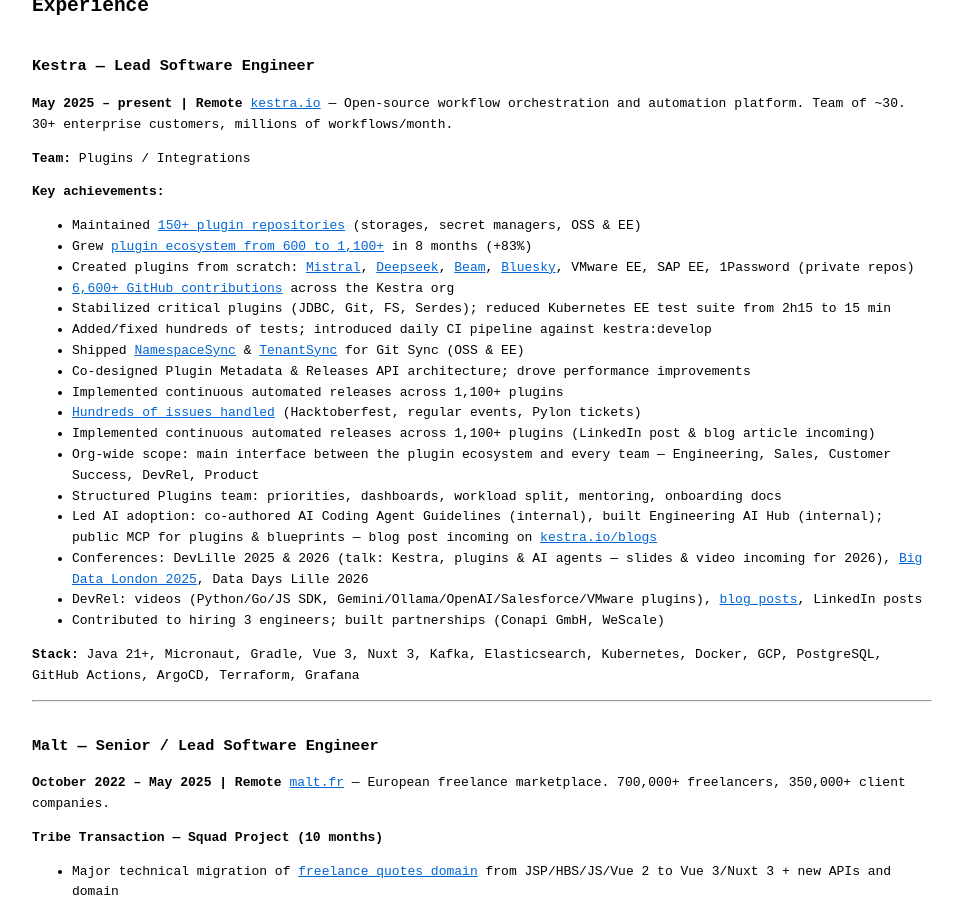
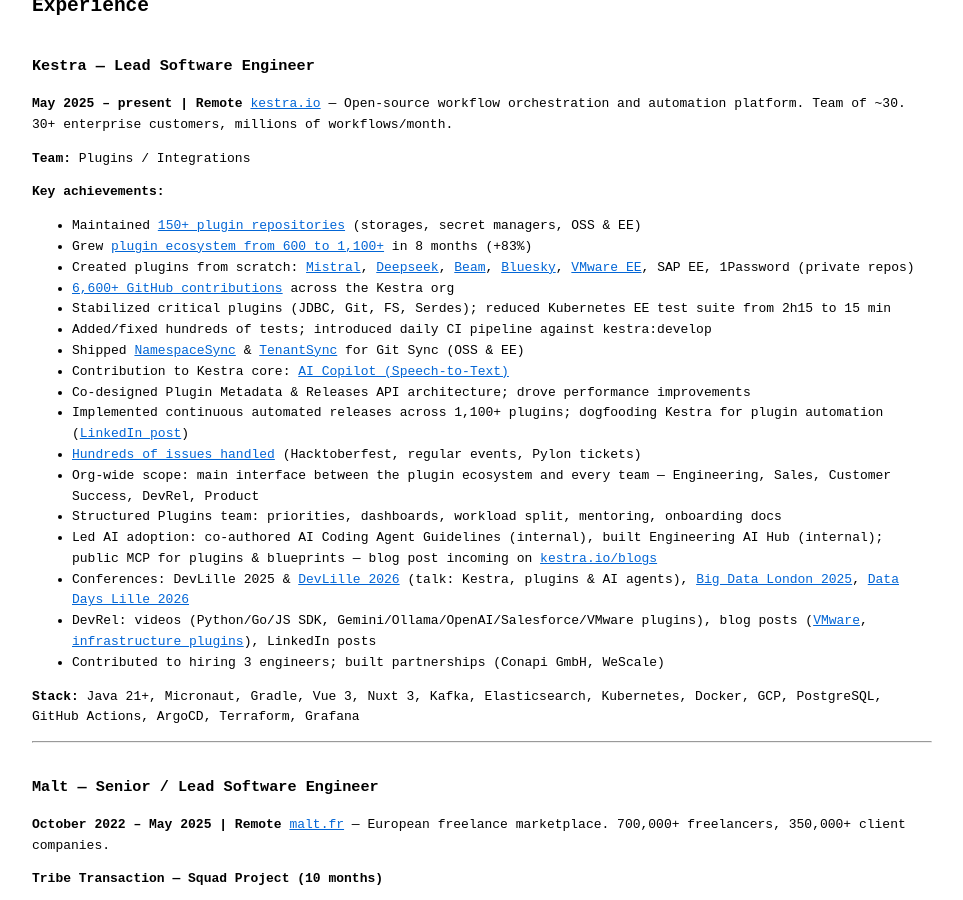
Before and after one commit to fdelbrayelle/fdelbrayelle.github.io, a Jekyll site: the page built from cv.md, in a window 1280 px wide and 900 px high, scrolled down 832 px. Shown: the whole window, without its empty margins (158-1121 px from the left). Built offline with Jekyll 4.4.1, drawn with Linux system fonts in a browser that asks for light colours.

Commit message:
feat(cv): add links for DevLille26, DataDays, AI Copilot, VMware/infra blogs, dogfood post

```diff
--- a/_config.yml
+++ b/_config.yml
@@ -159,20 +159,21 @@
           <p><strong>Achievements:</strong>
             <ul>
               <li>Maintenance of <a href="https://github.com/orgs/kestra-io/repositories?q=plugin" target="_blank" rel="noreferrer noopener">150+ plugin repositories</a>, storages and secrets managers (OSS &amp; EE)</li>
-              <li>Growth from 600 to <a href="https://kestra.io/plugins" target="_blank" rel="noreferrer noopener">1100+ plugins</a> in 8 months (+83%): creation from scratch of <a href="https://github.com/kestra-io/plugin-mistral/pull/1" target="_blank" rel="noreferrer noopener">Mistral</a>, <a href="https://github.com/kestra-io/plugin-deepseek/pull/2" target="_blank" rel="noreferrer noopener">Deepseek</a>, <a href="https://github.com/kestra-io/plugin-beam/pull/5" target="_blank" rel="noreferrer noopener">Beam</a>, <a href="https://github.com/kestra-io/plugin-bluesky/pull/3" target="_blank" rel="noreferrer noopener">Bluesky</a>, VMware EE, SAP EE, 1Password plugins...</li>
+              <li>Growth from 600 to <a href="https://kestra.io/plugins" target="_blank" rel="noreferrer noopener">1100+ plugins</a> in 8 months (+83%): creation from scratch of <a href="https://github.com/kestra-io/plugin-mistral/pull/1" target="_blank" rel="noreferrer noopener">Mistral</a>, <a href="https://github.com/kestra-io/plugin-deepseek/pull/2" target="_blank" rel="noreferrer noopener">Deepseek</a>, <a href="https://github.com/kestra-io/plugin-beam/pull/5" target="_blank" rel="noreferrer noopener">Beam</a>, <a href="https://github.com/kestra-io/plugin-bluesky/pull/3" target="_blank" rel="noreferrer noopener">Bluesky</a>, <a href="https://kestra.io/blogs/control-vmware-with-kestra" target="_blank" rel="noreferrer noopener">VMware EE</a>, SAP EE, 1Password plugins...</li>
               <li><a href="https://github.com/search?q=author%3Afdelbrayelle+org%3Akestra-io&amp;type=pullrequests" target="_blank" rel="noreferrer noopener">6600+ GitHub contributions</a> since joining</li>
               <li>Stabilization of critical plugins (JDBC, Git, FS, Serdes...) and reduction of flaky tests (e.g. Kubernetes EE: from 2h15 to 15 min)</li>
               <li>Added and fixed hundreds of tests, set up a daily CI on kestra:develop</li>
               <li>Broad community support: <a href="https://github.com/search?q=assignee%3Afdelbrayelle+org%3Akestra-io&amp;type=issues" target="_blank" rel="noreferrer noopener">hundreds of issues handled</a> (Hacktoberfest, regular events, Pylon tickets)</li>
-              <li>Implementation of a new release lifecycle and automated continuous releases across 1100+ plugins (LinkedIn post &amp; blog article incoming)</li>
+              <li>Implementation of a new release lifecycle and automated continuous releases across 1100+ plugins; dogfooding Kestra for plugin automation (<a href="https://www.linkedin.com/posts/fdelbrayelle_kestra-opensource-dataengineering-activity-7447888978512498688-bfBr" target="_blank" rel="noreferrer noopener">LinkedIn post</a>)</li>
               <li>New Git Sync with <a href="https://github.com/kestra-io/plugin-git/pull/177" target="_blank" rel="noreferrer noopener">NamespaceSync</a> &amp; <a href="https://github.com/kestra-io/plugin-git/pull/180" target="_blank" rel="noreferrer noopener">TenantSync</a> (OSS &amp; EE)</li>
+              <li>Contribution to Kestra core: <a href="https://github.com/kestra-io/kestra/pull/14174" target="_blank" rel="noreferrer noopener">AI Copilot (Speech-to-Text)</a></li>
               <li>Co-design of the Plugin Metadata &amp; Releases API architecture, performance improvements</li>
               <li>Org-wide scope: interactions with every team (Engineering, Sales, Customer Success, DevRel, Product) as the main interface for the plugin ecosystem</li>
               <li>Structuring the Plugins team: priorities, dashboards, work distribution, mentoring, onboarding</li>
               <li>Organization of cooldown topics: flakiness, disabled tests, shared OSS/EE lib, weekly reports</li>
               <li>Pioneer of AI tools adoption at Kestra: co-authoring AI Coding Agent Guidelines (internal), creating the Engineering AI Hub (internal), public MCP for plugins &amp; blueprints (blog post incoming on <a href="https://kestra.io/blogs" target="_blank" rel="noreferrer noopener">kestra.io/blogs</a>)</li>
-              <li>Conferences: DevLille 2025 &amp; 2026 (talk on Kestra, plugins &amp; AI agents — slides &amp; video incoming for 2026), <a href="https://bigdataldn.com" target="_blank" rel="noreferrer noopener">Big Data London 2025</a>, Data Days Lille 2026</li>
-              <li>DevRel contribution: videos (Python/Go/JS SDK, Gemini/Ollama/OpenAI/Salesforce/VMware plugins), <a href="https://kestra.io/blogs" target="_blank" rel="noreferrer noopener">blog articles</a>, LinkedIn posts</li>
+              <li>Conferences: DevLille 2025 &amp; <a href="https://devlille.fr/talk-page-136143e9-347b-4884-b21c-ef9cd6caab40/" target="_blank" rel="noreferrer noopener">DevLille 2026</a> (talk on Kestra, plugins &amp; AI agents), <a href="https://bigdataldn.com" target="_blank" rel="noreferrer noopener">Big Data London 2025</a>, <a href="https://fdelbrayelle.github.io/meetups/datadayslille2026/en/" target="_blank" rel="noreferrer noopener">Data Days Lille 2026</a></li>
+              <li>DevRel contribution: videos (Python/Go/JS SDK, Gemini/Ollama/OpenAI/Salesforce/VMware plugins), blog articles (<a href="https://kestra.io/blogs/control-vmware-with-kestra" target="_blank" rel="noreferrer noopener">VMware</a>, <a href="https://kestra.io/blogs/infra-automation" target="_blank" rel="noreferrer noopener">infrastructure plugins</a>), LinkedIn posts</li>
               <li>Assistance with recruitment (3 engineers) and partnerships (Conapi GmbH, WeScale)</li>
             </ul>
           </p>
--- a/cv.md
+++ b/cv.md
@@ -50,20 +50,20 @@
 
 - Maintained [150+ plugin repositories](https://github.com/orgs/kestra-io/repositories?q=plugin) (storages, secret managers, OSS & EE)
 - Grew [plugin ecosystem from 600 to 1,100+](https://kestra.io/plugins) in 8 months (+83%)
-- Created plugins from scratch: [Mistral](https://github.com/kestra-io/plugin-mistral/pull/1), [Deepseek](https://github.com/kestra-io/plugin-deepseek/pull/2), [Beam](https://github.com/kestra-io/plugin-beam/pull/5), [Bluesky](https://github.com/kestra-io/plugin-bluesky/pull/3), VMware EE, SAP EE, 1Password (private repos)
+- Created plugins from scratch: [Mistral](https://github.com/kestra-io/plugin-mistral/pull/1), [Deepseek](https://github.com/kestra-io/plugin-deepseek/pull/2), [Beam](https://github.com/kestra-io/plugin-beam/pull/5), [Bluesky](https://github.com/kestra-io/plugin-bluesky/pull/3), [VMware EE](https://kestra.io/blogs/control-vmware-with-kestra), SAP EE, 1Password (private repos)
 - [6,600+ GitHub contributions](https://github.com/search?q=author%3Afdelbrayelle+org%3Akestra-io&type=pullrequests) across the Kestra org
 - Stabilized critical plugins (JDBC, Git, FS, Serdes); reduced Kubernetes EE test suite from 2h15 to 15 min
 - Added/fixed hundreds of tests; introduced daily CI pipeline against kestra:develop
 - Shipped [NamespaceSync](https://github.com/kestra-io/plugin-git/pull/177) & [TenantSync](https://github.com/kestra-io/plugin-git/pull/180) for Git Sync (OSS & EE)
+- Contribution to Kestra core: [AI Copilot (Speech-to-Text)](https://github.com/kestra-io/kestra/pull/14174)
 - Co-designed Plugin Metadata & Releases API architecture; drove performance improvements
-- Implemented continuous automated releases across 1,100+ plugins
+- Implemented continuous automated releases across 1,100+ plugins; dogfooding Kestra for plugin automation ([LinkedIn post](https://www.linkedin.com/posts/fdelbrayelle_kestra-opensource-dataengineering-activity-7447888978512498688-bfBr))
 - [Hundreds of issues handled](https://github.com/search?q=assignee%3Afdelbrayelle+org%3Akestra-io&type=issues) (Hacktoberfest, regular events, Pylon tickets)
-- Implemented continuous automated releases across 1,100+ plugins (LinkedIn post & blog article incoming)
 - Org-wide scope: main interface between the plugin ecosystem and every team — Engineering, Sales, Customer Success, DevRel, Product
 - Structured Plugins team: priorities, dashboards, workload split, mentoring, onboarding docs
 - Led AI adoption: co-authored AI Coding Agent Guidelines (internal), built Engineering AI Hub (internal); public MCP for plugins & blueprints — blog post incoming on [kestra.io/blogs](https://kestra.io/blogs)
-- Conferences: DevLille 2025 & 2026 (talk: Kestra, plugins & AI agents — slides & video incoming for 2026), [Big Data London 2025](https://bigdataldn.com), Data Days Lille 2026
-- DevRel: videos (Python/Go/JS SDK, Gemini/Ollama/OpenAI/Salesforce/VMware plugins), [blog posts](https://kestra.io/blogs), LinkedIn posts
+- Conferences: DevLille 2025 & [DevLille 2026](https://devlille.fr/talk-page-136143e9-347b-4884-b21c-ef9cd6caab40/) (talk: Kestra, plugins & AI agents), [Big Data London 2025](https://bigdataldn.com), [Data Days Lille 2026](https://fdelbrayelle.github.io/meetups/datadayslille2026/en/)
+- DevRel: videos (Python/Go/JS SDK, Gemini/Ollama/OpenAI/Salesforce/VMware plugins), blog posts ([VMware](https://kestra.io/blogs/control-vmware-with-kestra), [infrastructure plugins](https://kestra.io/blogs/infra-automation)), LinkedIn posts
 - Contributed to hiring 3 engineers; built partnerships (Conapi GmbH, WeScale)
 
 **Stack:** Java 21+, Micronaut, Gradle, Vue 3, Nuxt 3, Kafka, Elasticsearch, Kubernetes, Docker, GCP, PostgreSQL, GitHub Actions, ArgoCD, Terraform, Grafana
```
Also changed, not shown: _data/fr_site.yml (+5 -4 lines), fr/cv.md (+5 -4 lines), llms.txt (+10 -3 lines).
